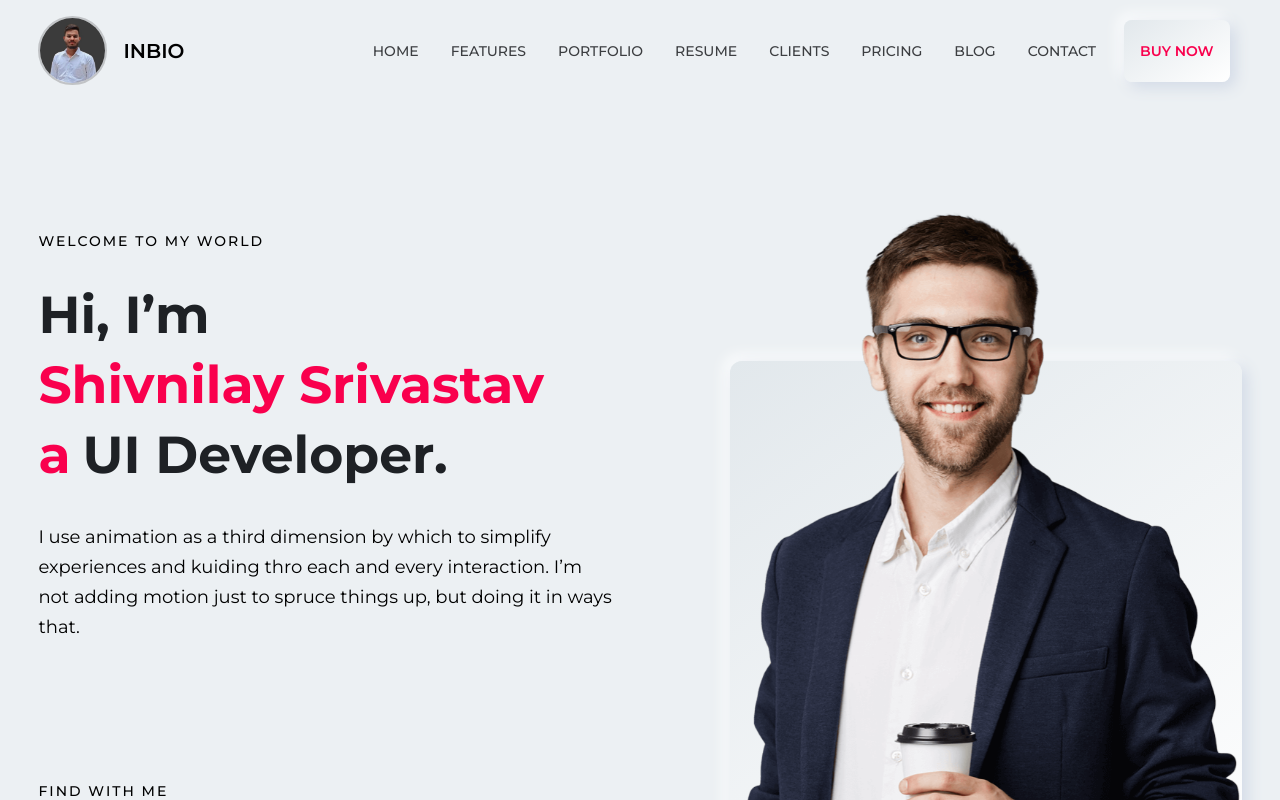
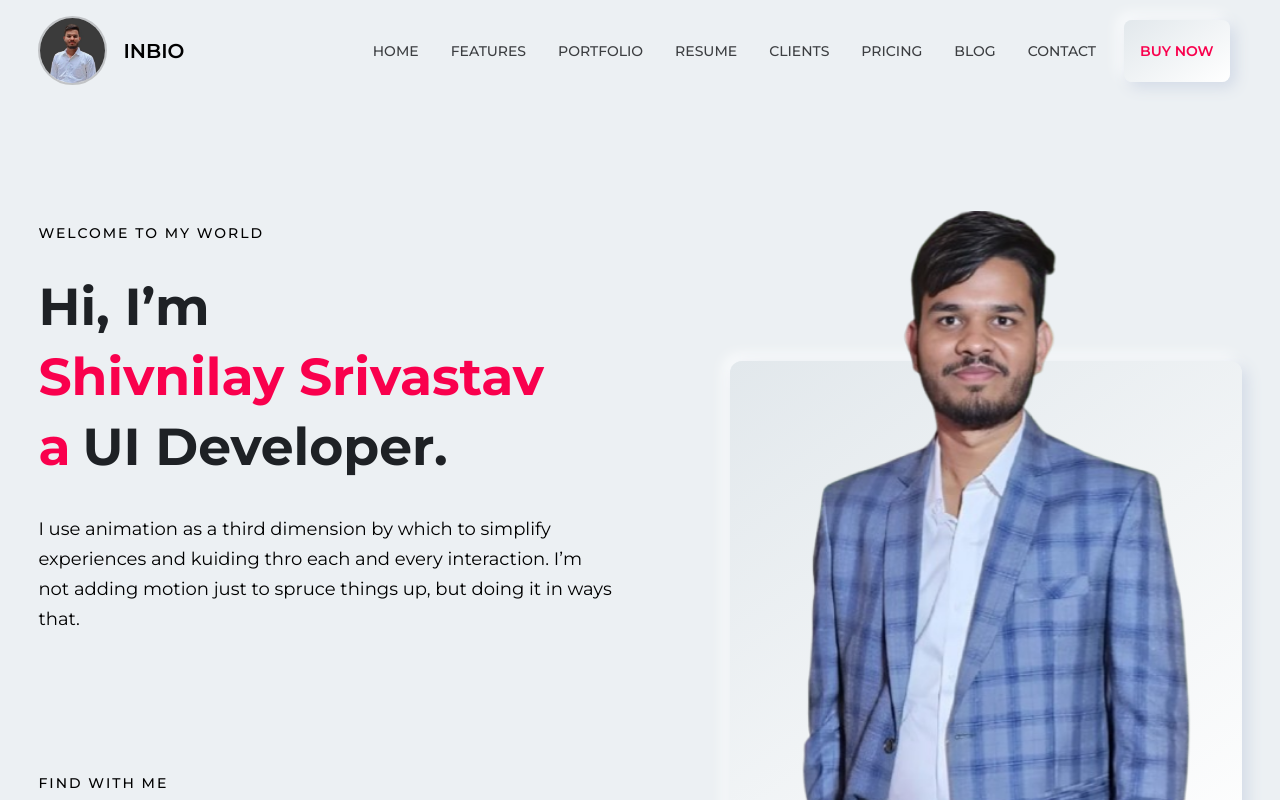
Before and after one commit to Shiv1516/Portfolio, a React (Create React App) app: page / in a window 1280 px wide. Shown: the top 800 px of the page. Built offline with nearby package versions, Linux system fonts and the light colour scheme.

Commit message:
banner-img will be replaced

```diff
--- a/src/components/About.js
+++ b/src/components/About.js
@@ -6,15 +6,6 @@ import { FaInstagram } from "react-icons/fa";
 import { FaXTwitter } from "react-icons/fa6";
 
 function About() {
-  // const text = ["Developer.", "UI Developer.", "Web Developer."];
-  // const [currenttextindex, setcurrenttextindex] = useState(0);
-  // useEffect(() => {
-  //   const interval = setInterval(() => {
-  //     setcurrenttextindex((prevIndex) => (prevIndex + 1) % text.length);
-  //   }, 5000);
-  //   return () => clearInterval(interval);
-  // }, []);
-
   const text = [
     "Developer.",
     "UI Developer.",
@@ -102,10 +93,10 @@ function About() {
           </div>
         </div>
       </div>
-      <div className="flx1 df jce">
+      <div className="about-banner-img flx1 df jce">
         <div className="about-left ml24 bef pr df w85 br12">
           <img
-            src="/images/banner-01.png"
+            src="/images/banner-img.png"
             alt="img"
             className="abou-img w100 zi2"
           />
```
Also changed, not shown: public/images/banner-01.png (deleted), public/images/banner-img.png (added).
